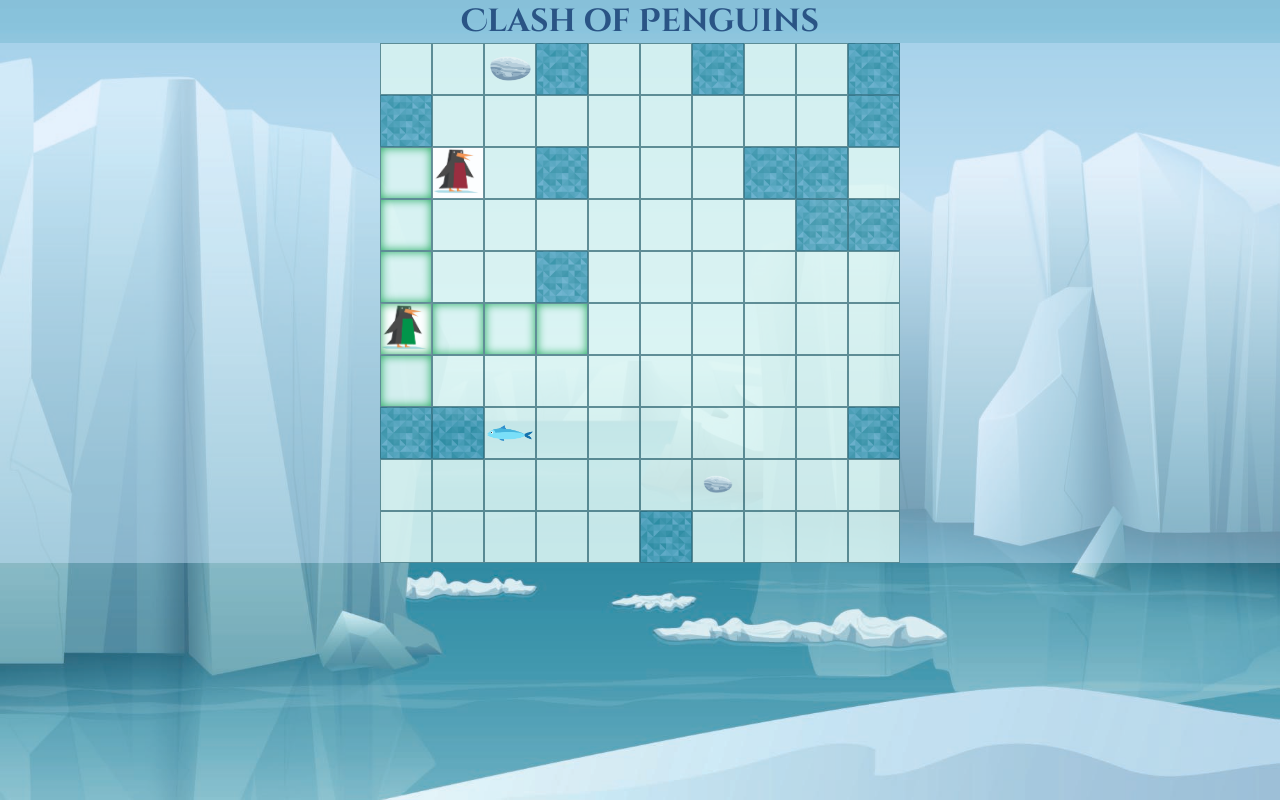
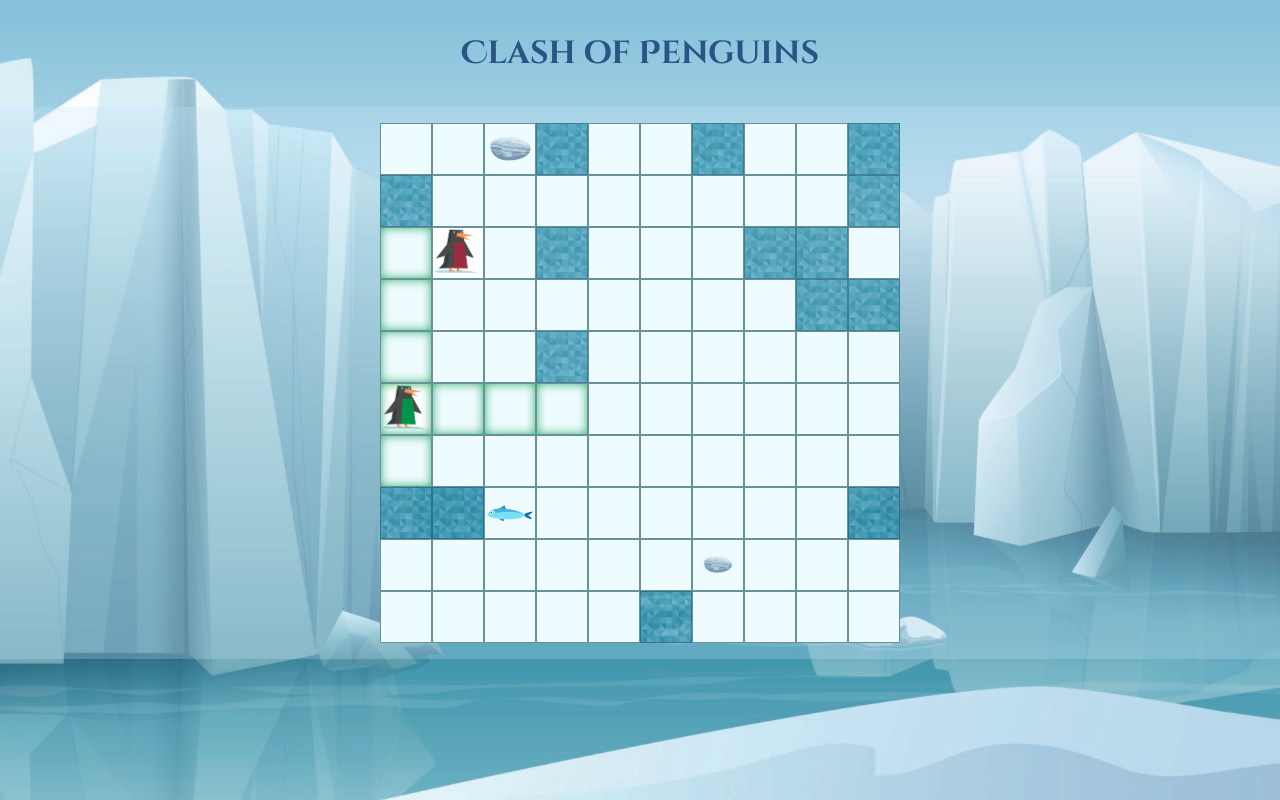
Before and after one commit to NatMi/JS-Board-Game, a plain HTML site: page index.html in a window 1280 px wide. Drawn offline with nearby package versions, Linux system fonts and the light colour scheme.

Commit message:
css adjustments

```diff
--- a/css/style.css
+++ b/css/style.css
@@ -13,15 +13,17 @@ body {
   justify-content: center;
 }
 h1 {
+  margin: 2rem 0rem;
   font-size: 2rem;
   color: rgb(42, 84, 133);
   font-family: "Cinzel Decorative";
 }
 
 #mapGrid {
+  padding: 1rem 1rem;
   align-content: center;
   justify-content: center;
-  background-color: rgba(198, 225, 250, 0.438);
+  background-color: rgba(198, 225, 250, 0.253);
 }
 
 .container {
@@ -42,12 +44,12 @@ h1 {
 .mapSquare {
   height: 50px;
   width: 50px;
-  background-color: #def8f2c7;
+  background-color: #eefbff;
   border: solid 1px #0e4b5a98;
 }
 
 .availableSquare {
-  box-shadow: inset 0 0 10px #29ad64;
+  box-shadow: inset 0 0 10px #29ad64ef;
 }
 
 .dimmedSquare {
```
